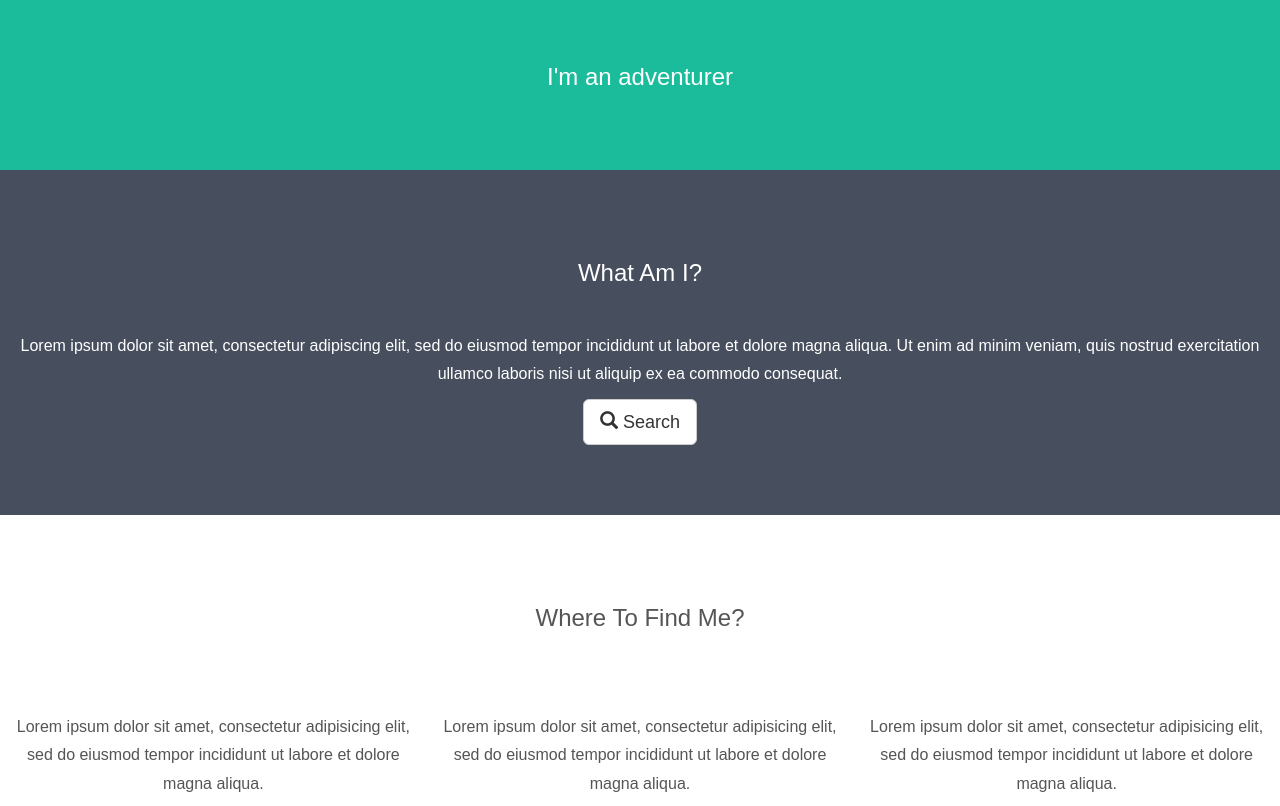
After one commit to ojaoweir/Auto_invoicing, a Python web app: template Auto_invoicing_code_files/program/templates/invoice-boot.html in a window 1280 px wide. The commit adds this page. Shown: the part 505-1311 px from the top of the page. Run offline with Jinja, Linux system fonts and the light colour scheme; the template is opened without the code that fills it, so the values that code supplies are empty; some libraries are stand-ins or nearby versions.

Commit message:
Trying to implement bootstrap to html

```diff
--- /dev/null
+++ b/Auto_invoicing_code_files/program/templates/invoice-boot.html
@@ -0,0 +1,115 @@
+<!DOCTYPE html>
+<html lang="en">
+<head>
+  <!-- Theme Made By www.w3schools.com - No Copyright -->
+  <title>Bootstrap Theme Simply Me</title>
+  <meta charset="utf-8">
+  <meta name="viewport" content="width=device-width, initial-scale=1">
+  <link rel="stylesheet" href="https://maxcdn.bootstrapcdn.com/bootstrap/3.3.7/css/bootstrap.min.css">
+  <style>
+  body {
+      font: 20px Montserrat, sans-serif;
+      line-height: 1.8;
+      color: #f5f6f7;
+  }
+  p {font-size: 16px;}
+  .margin {margin-bottom: 45px;}
+  .bg-1 {
+      background-color: #1abc9c; /* Green */
+      color: #ffffff;
+  }
+  .bg-2 {
+      background-color: #474e5d; /* Dark Blue */
+      color: #ffffff;
+  }
+  .bg-3 {
+      background-color: #ffffff; /* White */
+      color: #555555;
+  }
+  .bg-4 {
+      background-color: #2f2f2f; /* Black Gray */
+      color: #fff;
+  }
+  .container-fluid {
+      padding-top: 70px;
+      padding-bottom: 70px;
+  }
+  .navbar {
+      padding-top: 15px;
+      padding-bottom: 15px;
+      border: 0;
+      border-radius: 0;
+      margin-bottom: 0;
+      font-size: 12px;
+      letter-spacing: 5px;
+  }
+  .navbar-nav  li a:hover {
+      color: #1abc9c !important;
+  }
+</style>
+</head>
+<body>
+
+<!-- Navbar -->
+<nav class="navbar navbar-default">
+  <div class="container">
+    <div class="navbar-header">
+      <button type="button" class="navbar-toggle" data-toggle="collapse" data-target="#myNavbar">
+        <span class="icon-bar"></span>
+        <span class="icon-bar"></span>
+        <span class="icon-bar"></span>
+      </button>
+      <a class="navbar-brand" href="#">Me</a>
+    </div>
+    <div class="collapse navbar-collapse" id="myNavbar">
+      <ul class="nav navbar-nav navbar-right">
+        <li><a href="#">WHO</a></li>
+        <li><a href="#">WHAT</a></li>
+        <li><a href="#">WHERE</a></li>
+      </ul>
+    </div>
+  </div>
+</nav>
+
+<!-- First Container -->
+<div class="container-fluid bg-1 text-center">
+  <h3 class="margin">Who Am I?</h3>
+  <img src="https://2.bp.blogspot.com/-HWZ3qIfBM_g/UfvwpG808bI/AAAAAAAAB6M/_8JhpgwZ4uo/s1600/Starling+Bird+Wallpapers1.jpg" class="img-responsive img-circle margin" style="display:inline" alt="Bird" width="350" height="350">
+  <h3>I'm an adventurer</h3>
+</div>
+
+<!-- Second Container -->
+<div class="container-fluid bg-2 text-center">
+  <h3 class="margin">What Am I?</h3>
+  <p>Lorem ipsum dolor sit amet, consectetur adipiscing elit, sed do eiusmod tempor incididunt ut labore et dolore magna aliqua. Ut enim ad minim veniam, quis nostrud exercitation ullamco laboris nisi ut aliquip ex ea commodo consequat. </p>
+  <a href="#" class="btn btn-default btn-lg">
+    <span class="glyphicon glyphicon-search"></span> Search
+  </a>
+</div>
+
+<!-- Third Container (Grid) -->
+<div class="container-fluid bg-3 text-center">
+  <h3 class="margin">Where To Find Me?</h3><br>
+  <div class="row">
+    <div class="col-sm-4">
+      <p>Lorem ipsum dolor sit amet, consectetur adipisicing elit, sed do eiusmod tempor incididunt ut labore et dolore magna aliqua.</p>
+      <img src="birds1.jpg" class="img-responsive margin" style="width:100%" alt="Image">
+    </div>
+    <div class="col-sm-4">
+      <p>Lorem ipsum dolor sit amet, consectetur adipisicing elit, sed do eiusmod tempor incididunt ut labore et dolore magna aliqua.</p>
+      <img src="birds2.jpg" class="img-responsive margin" style="width:100%" alt="Image">
+    </div>
+    <div class="col-sm-4">
+      <p>Lorem ipsum dolor sit amet, consectetur adipisicing elit, sed do eiusmod tempor incididunt ut labore et dolore magna aliqua.</p>
+      <img src="birds3.jpg" class="img-responsive margin" style="width:100%" alt="Image">
+    </div>
+  </div>
+</div>
+
+<!-- Footer -->
+<footer class="container-fluid bg-4 text-center">
+  <p>Bootstrap Theme Made By <a href="https://www.w3schools.com">www.w3schools.com</a></p>
+</footer>
+
+</body>
+</html>
```
Also changed, not shown: Auto_invoicing_code_files/program/templates/invoice.html (+40 -0 lines), Auto_invoicing_code_files/app.db.
